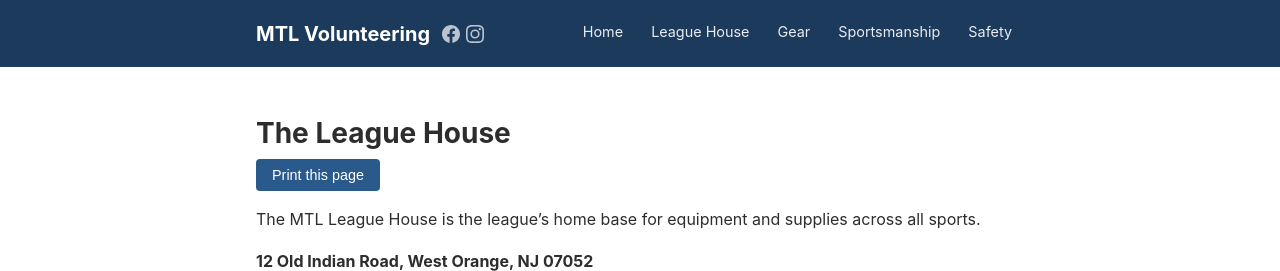
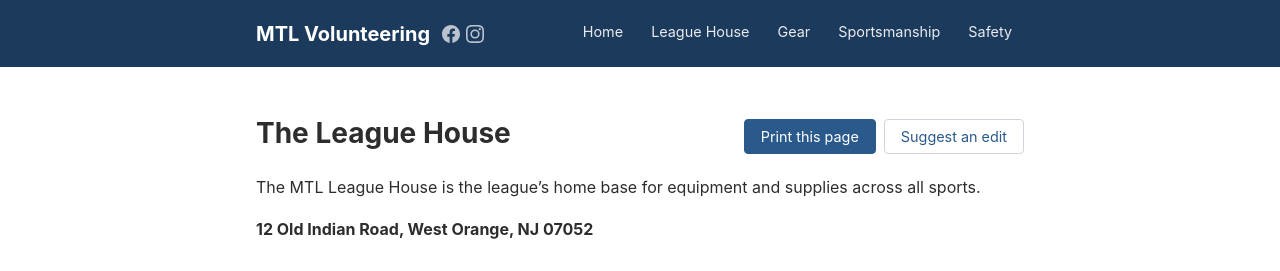
Before and after one commit to SiliconSaga/mtl-volunteering, a Jekyll site: the page built from league-house.md, in a window 1280 px wide, cut to the strip 0-271 px from the top of the page. Built offline with Jekyll 4.4.1, drawn with Linux system fonts in a browser that asks for light colours.

Commit message:
feat: add a Suggest-an-edit button beside the title, with print where offered
The edit link lands in GitHub's in-browser editor for the page's source file; GitHub handles the branch or fork and the PR. Both buttons hide below tablet width and in print.

Co-Authored-By: Claude Fable 5.1 <noreply@anthropic.com>

```diff
--- a/_config.yml
+++ b/_config.yml
@@ -7,6 +7,10 @@ description: >-
 # domain root, so baseurl stays empty and all internal links resolve from /.
 url: "https://volunteering.mountaintopleague.com"
 baseurl: ""
+
+# Base for the "Suggest an edit" button on every page: the page's source path
+# is appended, landing in GitHub's editor for that file.
+github_edit_base: "https://github.com/SiliconSaga/mtl-volunteering/edit/main/"
 
 permalink: pretty
 markdown: kramdown
--- /dev/null
+++ b/_includes/page-tools.html
@@ -0,0 +1,17 @@
+{%- comment -%}
+Page toolbar. "Suggest an edit" appears on every page and opens this page's
+source file in GitHub's editor — GitHub handles the branch (or fork) and turns
+the change into a pull request for the league to review. "Print this page"
+appears where the page sets `printable: true` or the layout passes `print=true`.
+A page whose content really lives in a data file can aim the edit button there
+with `edit_path` in its front matter.
+{%- endcomment -%}
+{%- assign edit_path = page.edit_path | default: page.path -%}
+<div class="page-tools">
+  {%- if page.printable or include.print %}
+  <button class="tool-btn" onclick="window.print()">Print this page</button>
+  {%- endif %}
+  {%- if site.github_edit_base %}
+  <a class="tool-btn tool-btn--quiet" href="{{ site.github_edit_base }}{{ edit_path }}" title="Opens this page's text file on GitHub — your change comes back as a pull request for the league to review">Suggest an edit</a>
+  {%- endif %}
+</div>
--- a/_includes/print-button.html
+++ /dev/null
@@ -1,3 +0,0 @@
-<div class="print-only-hide">
-  <button class="print-btn" onclick="window.print()">Print this page</button>
-</div>
--- a/_layouts/page.html
+++ b/_layouts/page.html
@@ -2,7 +2,9 @@
 layout: default
 ---
 <article class="page-content">
-  <h1>{{ page.title }}</h1>
-  {% if page.printable %}{% include print-button.html %}{% endif %}
+  <div class="page-header">
+    <h1>{{ page.title }}</h1>
+    {% include page-tools.html %}
+  </div>
   {{ content }}
 </article>
--- a/_sass/_base.scss
+++ b/_sass/_base.scss
@@ -184,10 +184,6 @@ main.container {
 }
 
 // Age badge
-.rules-header {
-  margin-bottom: 1rem;
-}
-
 .age-badge {
   display: inline-block;
   background: $mtl-navy;
@@ -198,25 +194,52 @@ main.container {
   font-weight: 600;
 }
 
-// Print button — hidden on mobile
-.print-only-hide {
+// Page header: title on the left, the toolbar on the right. Wraps on narrow
+// screens.
+.page-header {
+  display: flex;
+  align-items: flex-start;
+  justify-content: space-between;
+  gap: 1rem;
+  flex-wrap: wrap;
+  margin-top: 1.5rem;
+  margin-bottom: 1rem;
+
+  h1 { margin-top: 0; }
+}
+
+// Page toolbar (print / suggest an edit) — hidden on mobile and in print
+.page-tools {
   display: none;
 
   @media (min-width: 641px) {
-    display: block;
+    display: flex;
+    gap: 0.5rem;
+    flex-shrink: 0;
+    margin-top: 0.25rem;
   }
 }
 
-.print-btn {
+.tool-btn {
+  display: inline-block;
   background: $mtl-blue;
   color: $mtl-white;
-  border: none;
+  border: 1px solid $mtl-blue;
   padding: 0.5rem 1rem;
   border-radius: 4px;
   cursor: pointer;
+  font: inherit;
   font-size: 0.9rem;
-  margin-bottom: 1rem;
-  &:hover { background: $mtl-navy; }
+  line-height: 1.2;
+  text-decoration: none;
+  &:hover { background: $mtl-navy; border-color: $mtl-navy; text-decoration: none; }
+}
+
+.tool-btn--quiet {
+  background: $mtl-white;
+  color: $mtl-blue;
+  border-color: $mtl-border;
+  &:hover { background: $mtl-light; color: $mtl-navy; border-color: $mtl-border; }
 }
 
 // Rules footer
--- a/_sass/_print.scss
+++ b/_sass/_print.scss
@@ -1,7 +1,7 @@
 @media print {
   .site-header,
   .site-footer,
-  .print-only-hide,
+  .page-tools,
   .nav-toggle {
     display: none !important;
   }
```
Also changed, not shown: README.md.
